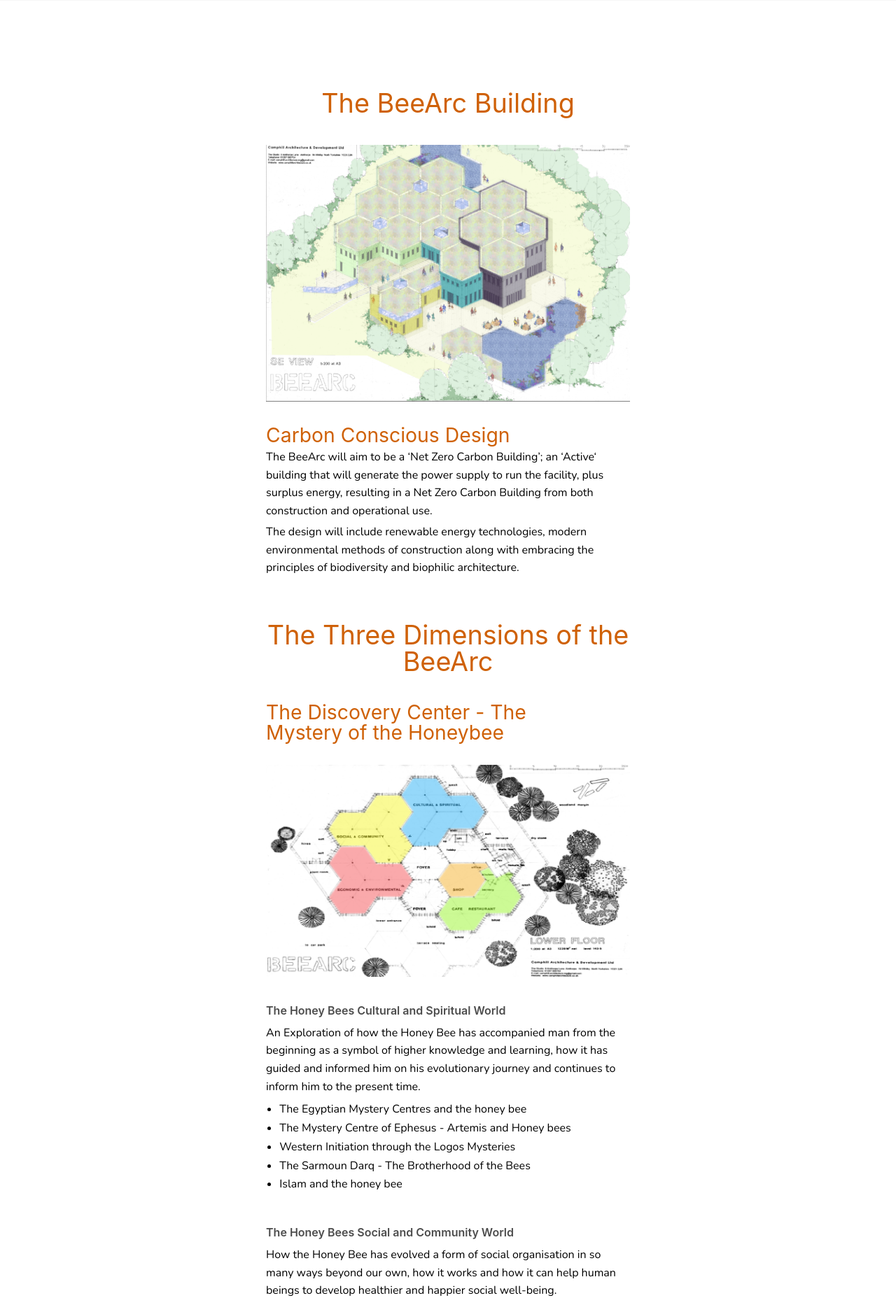
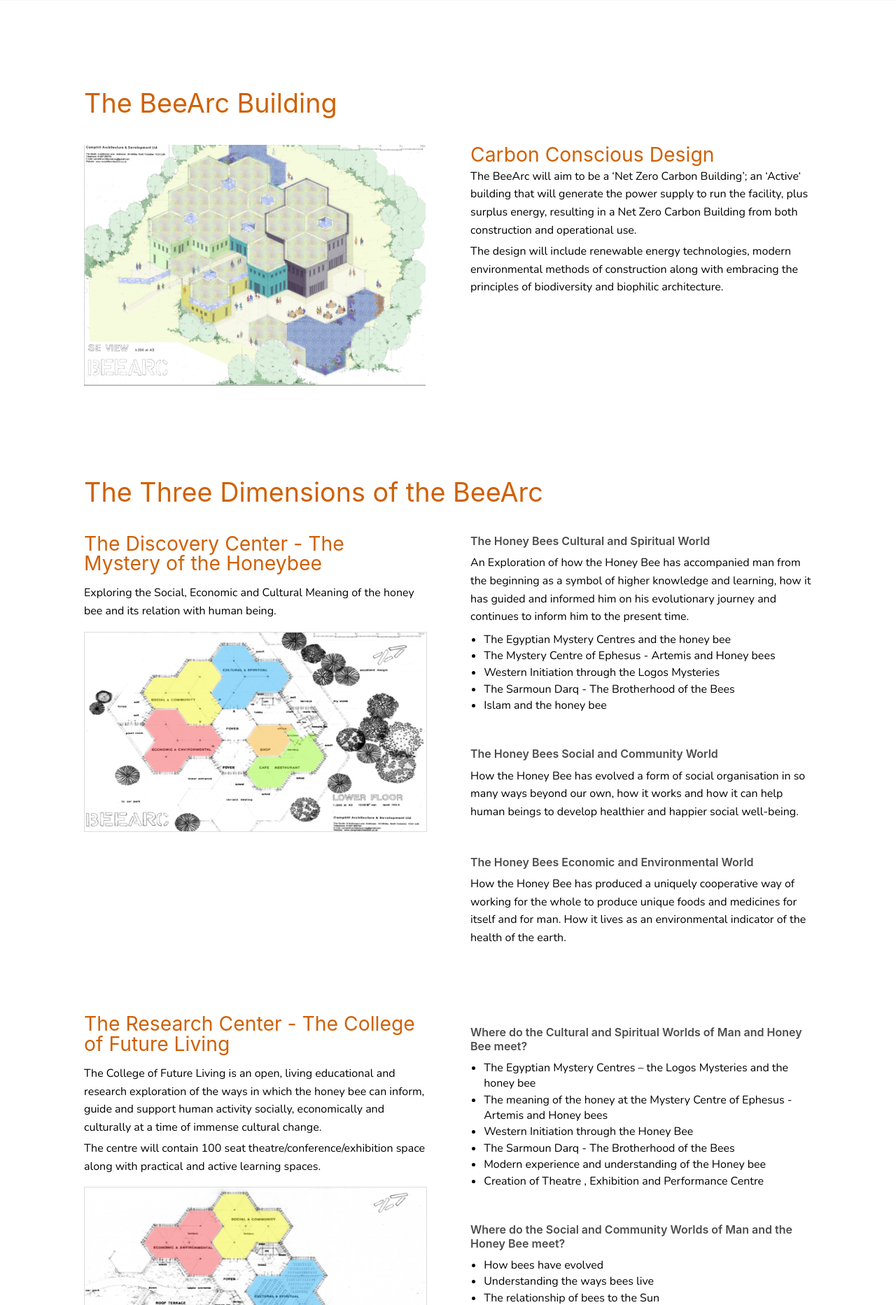
Before and after one commit to natureslaboratory/beearc, a PHP site: page / in a window 1280 px wide. Shown: the part 1864-3729 px from the top of the page at 70% size. Run offline with PHP 8.4, Linux system fonts and the light colour scheme; data that the repository does not hold is empty; some libraries are stand-ins or nearby versions.

Commit message:
made desktop site use more screenspace

```diff
--- a/assets/css/components.css
+++ b/assets/css/components.css
@@ -1864,6 +1864,12 @@ blockquote {
     font-weight: lighter;
 }
 
+.c-columns {
+    display: grid;
+    grid-template-columns: repeat(auto-fit, minmax(min(100%, 400px), 1fr));
+    gap: 2rem 4rem;
+}
+
 
 /* Animations */
 
--- a/assets/css/stylesheet.css
+++ b/assets/css/stylesheet.css
@@ -117,18 +117,18 @@ a {
 }
 
 .c-beearc-section {
-    margin-bottom: 4rem;
+    margin-bottom: 6rem;
 }
 
 .c-beearc-section__title {
     margin-bottom: 1rem;
+    max-width: 500px;
 }
 
 .c-beearc-section__sub-sections {
     display: flex;
     flex-direction: column;
     gap: 3rem;
-    margin-top: 2rem;
 }
 
 .c-beearc-section:last-child {
@@ -140,7 +140,7 @@ a {
 }
 
 .c-beearc-section li {
-    margin-bottom: 0.3rem;
+    margin-bottom: 0.1rem;
 }
 
 .c-beearc-section li:last-child {
@@ -149,6 +149,11 @@ a {
 
 .c-beearc-section p {
     margin-top: 0.3rem;
+}
+
+.c-beearc-section img {
+    margin-top: 1em;
+    border: 1px solid rgb(221, 221, 221);
 }
 
 @media screen and (max-width: 768px) {
--- a/index.php
+++ b/index.php
@@ -14,7 +14,7 @@ BeeArcApi::include("./components/header.php", $headerVars);
         <div class="l-row l-row--centered">
             <section class="col-12 col-md-5 c-section c-animated">
                 <div class="c-section__content">
-                    <p class="c-animated__child c-animated__child--fade c-feature-paragraph" data-animation-delay="750">
+                    <p class="c-animated__child c-animated__child--fade c-feature-paragraph" data-animation-delay="0">
                         BeeArc - The Nature of the Future, is a unique and innovative multi-dimensional tourist attraction
                         which responds to and works directly into our changing social, cultural and economic
                         environment.
@@ -44,10 +44,13 @@ BeeArcApi::include("./components/header.php", $headerVars);
     </div>
     <div class="l-block">
         <div class="l-row l-row--centered">
-            <section class="col-12 col-md-8 col-lg-5 l-flow">
-                <h2 style="max-width: none" class="c-h2 c-h2--theme c-section__title c-section__title--centered">The BeeArc Building</h2>
-                <div class="c-beearc-section l-flow">
+            <section class="col-12 col-md-8 col-lg-10 l-flow">
+                <h2 style="max-width: none" class="c-h2 c-h2--theme c-section__title">The BeeArc Building</h2>
+                <div class="c-columns">
+                    <div class="c-column">
                         <img src="/resources/beearc_full_building_small.png" alt="BeeArc Building" class="c-section__image">
+                    </div>
+                    <div class="c-beearc-section l-flow c-column">
                         <h3 class="c-h3 c-h3--theme">Carbon Conscious Design</h3>
                         <p>
                             The BeeArc will aim to be a ‘Net Zero Carbon Building’; an ‘Active‘ building that
@@ -59,16 +62,28 @@ BeeArcApi::include("./components/header.php", $headerVars);
                             construction along with embracing the principles of biodiversity and biophilic architecture.
                         </p>
                     </div>
-                <h2 style="max-width: none" class="c-h2 c-h2--theme c-section__title c-section__title--centered">
+                </div>
+            </section>
+        </div>
+    </div>
+    <div class="l-block l-block--small l-block--no-top-padding">
+        <div class="l-row l-row--centered">
+            <section class="col-12 col-md-8 col-lg-10 l-flow">
+                <h2 style="max-width: none" class="c-h2 c-h2--theme c-section__title">
                     The Three Dimensions of the BeeArc
                 </h2>
-                <div class="c-beearc-section l-flow">
+                <div class="c-beearc-section c-columns">
+                    <div class="c-column">
                         <a id="discovery-center">
                             <h3 class="c-h3 c-h3--theme c-beearc-section__title">The Discovery Center - The Mystery of the Honeybee</h3>
                         </a>
+                        <p>
+                            Exploring the Social, Economic and Cultural Meaning of the honey bee and its relation with human being.
+                        </p>
                         <img src="/resources/beearc_discovery.png" alt="BeeArc Building" class="c-section__image">
-                    <div class="c-beearc-section__sub-sections">
-                        <div class="c-beearc-section__sub-section l-flow">
+                    </div>
+                    <div class="c-beearc-section__sub-sections c-column">
+                        <div class="c-beearc-section__sub-section">
                             <h4 class="c-beearc-section__sub-title">The Honey Bees Cultural and Spiritual World</h4>
                             <p>
                                 An Exploration of how the Honey Bee has accompanied man from the beginning as a symbol of higher
@@ -99,7 +114,8 @@ BeeArcApi::include("./components/header.php", $headerVars);
                         </div>
                     </div>
                 </div>
-                <div class="c-beearc-section l-flow">
+                <div class="c-beearc-section c-columns l-flow">
+                    <div class="c-column">
                         <a id="research-center">
                             <h3 class="c-h3 c-h3--theme c-beearc-section__title">The Research Center - The College of Future Living</h3>
                         </a>
@@ -111,7 +127,8 @@ BeeArcApi::include("./components/header.php", $headerVars);
                             The centre will contain 100 seat theatre/conference/exhibition space along with practical and active learning spaces.
                         </p>
                         <img src="/resources/beearc_college.png" alt="BeeArc Building" class="c-section__image">
-                    <div class="c-beearc-section__sub-sections">
+                    </div>
+                    <div class="c-beearc-section__sub-sections c-column">
                         <div class="c-beearc-section__sub-section l-flow">
                             <h4 class="c-beearc-section__sub-title">Where do the Cultural and Spiritual Worlds of Man and Honey Bee meet?</h4>
                             <ul>
```
Lines whose indentation alone changed are shown as unchanged.
